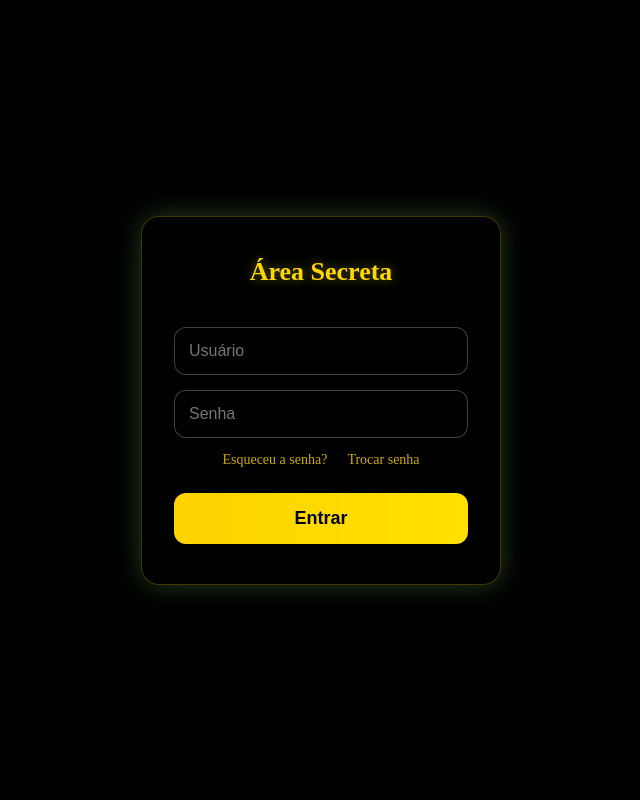
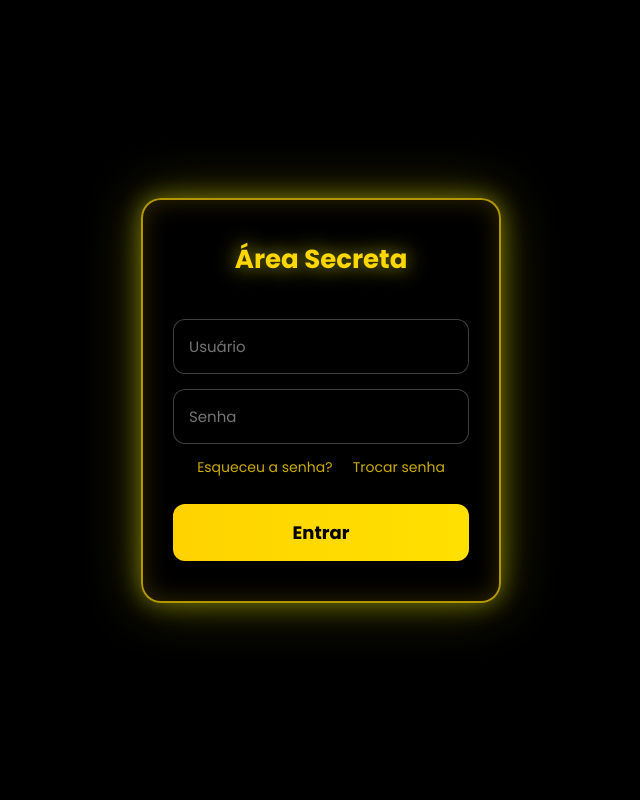
Before and after one commit to nk3unico1533/painelv1py, a Flask app: page /login in a window 1280 px wide. Shown: the whole page, without its empty margins (319-959 px from the left). Run offline with Flask 3, Linux system fonts and the light colour scheme.

Commit message:
Atualizar o login.css

```diff
--- a/static/login.css
+++ b/static/login.css
@@ -3,39 +3,31 @@
     margin: 0;
     padding: 0;
     box-sizing: border-box;
+    font-family: "Poppins", sans-serif;
 }
 
-/* FUNDO PRETO COMPLETO SEM VAZAR */
 html, body {
     height: 100%;
     width: 100%;
+    background: #000;
     overflow-x: hidden;
-    background: #000;
 }
 
-/* BORDA RGB AO REDOR DA TELA */
-.rgb-border {
+/* FUNDO RGB SUAVE */
+.rgb-bg {
     position: fixed;
     inset: 0;
-    background: linear-gradient(120deg, #ff0080, #00eaff, #00ff6a);
-    filter: blur(35px);
+    background: radial-gradient(circle at 20% 20%, #00ffe1 0%, transparent 60%),
+                radial-gradient(circle at 80% 80%, #ff009d 0%, transparent 60%);
+    filter: blur(80px);
+    opacity: 0.35;
+    animation: pulseRGB 6s infinite alternate;
     z-index: -2;
-    animation: rgbMove 10s infinite alternate;
 }
 
-@keyframes rgbMove {
-    0% { filter: blur(30px) brightness(0.7); }
-    100% { filter: blur(65px) brightness(1.1); }
-}
-
-/* CAMADA DO FUNDO PRETO */
-body::before {
-    content: "";
-    position: fixed;
-    inset: 0;
-    background: #000;
-    opacity: 0.85;
-    z-index: -1;
+@keyframes pulseRGB {
+    0% { opacity: 0.25; }
+    100% { opacity: 0.45; }
 }
 
 /* CENTRALIZAÇÃO */
@@ -46,58 +38,61 @@ body::before {
     align-items: center;
 }
 
-/* CARD ESTILO LUXO + GAMER */
+/* CARD COM BORDA AMARELA + GLOW */
 .login-card {
     width: 100%;
     max-width: 360px;
-    padding: 40px 32px;
-    border-radius: 18px;
+    padding: 40px 30px;
 
-    background: rgba(0, 0, 0, 0.6);
-    backdrop-filter: blur(14px);
+    background: rgba(0, 0, 0, 0.7);
+    backdrop-filter: blur(15px);
 
-    border: 1px solid rgba(255, 215, 0, 0.25); /* dourado suave */
+    border-radius: 20px;
+    border: 2px solid rgba(255, 215, 0, 0.7);
 
     box-shadow:
-        0 0 25px rgba(255, 215, 0, 0.15),
-        0 0 35px rgba(0, 255, 255, 0.12);
+        0 0 25px rgba(255, 255, 0, 0.4),
+        0 0 55px rgba(255, 255, 0, 0.25),
+        inset 0 0 25px rgba(255, 200, 0, 0.2);
 
-    animation: fadeIn 0.9s ease-out;
+    animation: fadeIn 1s ease-out;
 }
 
+/* ANIMAÇÃO DE ENTRADA */
 @keyframes fadeIn {
-    from { opacity: 0; transform: translateY(25px); }
+    from { opacity: 0; transform: translateY(30px); }
     to { opacity: 1; transform: translateY(0); }
 }
 
-/* TÍTULO DOURADO */
+/* TÍTULO */
 h2 {
     text-align: center;
     margin-bottom: 25px;
+    color: #ffd700;
     font-size: 26px;
-    color: #ffd700;
     font-weight: 700;
-    text-shadow: 0 0 12px rgba(255, 255, 0, 0.4);
+    text-shadow: 0 0 20px rgba(255, 255, 0, 0.7);
 }
 
-/* INPUT FUTURISTA */
+/* INPUTS */
 .login-input {
     width: 100%;
-    padding: 14px;
+    padding: 15px;
     margin-top: 15px;
+
     border-radius: 12px;
-
     border: 1px solid rgba(255, 255, 255, 0.25);
     background: rgba(0, 0, 0, 0.55);
+
     color: #fff;
-    font-size: 16px;
+    font-size: 15px;
 
     transition: 0.25s;
 }
 
 .login-input:focus {
-    border-color: #00eaff;
-    box-shadow: 0 0 12px #00eaff;
+    border-color: #ffd700;
+    box-shadow: 0 0 12px #ffd700;
     outline: none;
 }
 
@@ -106,49 +101,18 @@ input:-webkit-autofill,
 input:-webkit-autofill:focus {
     background: rgba(0,0,0,0.55) !important;
     -webkit-text-fill-color: #fff !important;
-    transition: background-color 600000s 0s;
-}
-
-/* BOTÃO DOURADO GAMER */
-button {
-    width: 100%;
-    padding: 15px;
-    margin-top: 25px;
-    border-radius: 12px;
-    border: none;
-
-    background: linear-gradient(90deg, #ffbf00, #ffd700, #ffea00);
-    background-size: 300% 300%;
-    animation: goldFlow 4s infinite alternate;
-
-    font-size: 18px;
-    font-weight: bold;
-    color: #000;
-
-    cursor: pointer;
-    transition: transform 0.2s;
-}
-
-button:hover {
-    transform: scale(1.05);
-}
-
-/* DOURADO ANIMADO */
-@keyframes goldFlow {
-    0% { background-position: 0% 50%; }
-    100% { background-position: 100% 50%; }
 }
 
 /* LINKS */
 .links {
-    margin-top: 12px;
     text-align: center;
+    margin-top: 10px;
 }
 
 .links a {
     color: #ffd700;
+    text-decoration: none;
     font-size: 14px;
-    text-decoration: none;
     margin: 0 8px;
     opacity: 0.8;
 }
@@ -157,9 +121,39 @@ button:hover {
     opacity: 1;
 }
 
+/* BOTÃO DOURADO ANIMADO */
+button {
+    width: 100%;
+    padding: 15px;
+    margin-top: 25px;
+
+    border: none;
+    border-radius: 12px;
+
+    background: linear-gradient(90deg, #ffbf00, #ffd700, #ffea00);
+    background-size: 300% 300%;
+    animation: goldMove 4s infinite alternate;
+
+    font-weight: 700;
+    font-size: 18px;
+    color: #000;
+
+    cursor: pointer;
+    transition: 0.2s;
+}
+
+button:hover {
+    transform: scale(1.05);
+}
+
+@keyframes goldMove {
+    0% { background-position: 0% 50%; }
+    100% { background-position: 100% 50%; }
+}
+
 /* ERRO */
 .error {
+    text-align: center;
     color: #ff4d4d;
-    text-align: center;
     margin-bottom: 10px;
 }
```
